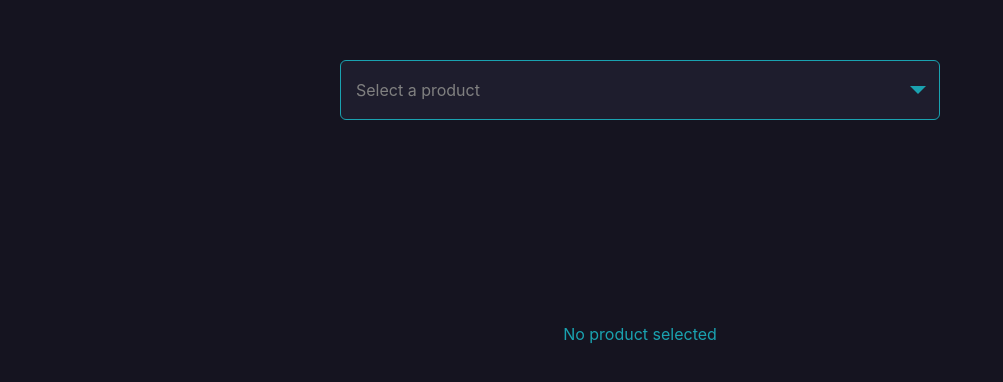
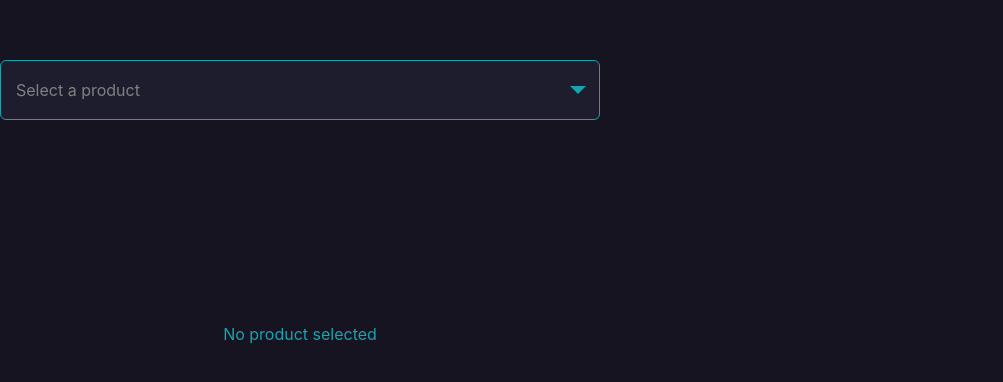
Before and after one commit to missatrox44/baqla-diligent-robotics-assessment, a React (Vite) app: page / in a window 1280 px wide. Shown: the part 196-578 px from the top of the page, without its empty margins (0-1003 px from the left). Built offline with nearby package versions, Linux system fonts and the light colour scheme; no server answers.

Commit message:
modularized app but now it is not center

```diff
--- a/src/App.tsx
+++ b/src/App.tsx
@@ -1,79 +1,8 @@
 import React, { useState, useEffect } from 'react';
-import './App.css';
+import ProductSelect from './components/ProductSelect'
 import ProductDetails from './components/ProductDetails';
 import { useSpring, animated } from 'react-spring';
-import Select, { components, DropdownIndicatorProps } from 'react-select';
-
-interface Product {
-  id: number;
-  title: string;
-  thumbnail: string;
-  category: string;
-  brand: string;
-  price: number;
-  description: string;
-}
-
-interface ProductOption {
-  value: number;
-  label: string;
-}
-
-interface OptionState {
-  isSelected: boolean;
-  isFocused: boolean;
-}
-
-const CustomDropdownIndicator = (props: DropdownIndicatorProps) => {
-  return (
-    components.DropdownIndicator && (
-      <components.DropdownIndicator {...props}>
-        <div style={{ borderTop: '8px solid #1AA2B0', borderLeft: '8px solid transparent', borderRight: '8px solid transparent', height: 0, width: '16px' }}></div>
-      </components.DropdownIndicator>
-    )
-  );
-};
-
-const customStyles = {
-  control: (base: object) => ({
-    ...base,
-    backgroundColor: '#1E1D2D',
-    borderColor: '#1AA2B0',
-    borderRadius: '6px',
-    height: '60px',
-    padding: '5px',
-    color: '#1AA2B0',
-    width: '600px'
-  }),
-  option: (base: object, state: OptionState) => ({
-    ...base,
-    backgroundColor: state.isSelected || state.isFocused ? '#1AA2B0' : '#1E1D2D',
-    color: state.isSelected || state.isFocused ? '#1E1D2D' : '#1AA2B0',
-    fontWeight: 'bold',
-    lineHeight: '30px',
-  }),
-  singleValue: (base: object) => ({
-    ...base,
-    color: '#1AA2B0',
-  }),
-  menu: (base: object) => ({
-    ...base,
-    borderColor: '#1AA2B0',
-    borderRadius: '6px',
-    borderWidth: '1px',
-    boxShadow: 'none',
-    marginTop: '5px',
-  }),
-  menuList: (base: object) => ({
-    ...base,
-    overflowY: 'auto' as const,
-    padding: 0,
-    '&::-webkit-scrollbar': {
-      width: 0,
-      background: 'transparent',
-    },
-  }),
-};
+import { Product } from './types/types';
 
 
 const App: React.FC = () => {
@@ -84,28 +13,12 @@ const App: React.FC = () => {
   useEffect(() => {
     fetch('https://dummyjson.com/products')
       .then(response => response.json())
-      .then(data => {
-        // console.log("API Response:", data);
-        setProducts(data.products)
-      })
+      .then(data => setProducts(data.products))
       .catch(error => console.error("Error fetching products:", error));
   }, []);
 
-  // Initial animation states
-  const [detailsAnimation, setDetailsAnimation] = useSpring(() => ({
-    opacity: 0,
-    transform: 'translateY(30px)',
-  }));
-
-  const [noProductAnimation, setNoProductAnimation] = useSpring(() => ({
-    opacity: 1,
-    transform: 'scale(0.8)',
-  }));
-
-  const handleSelectProductChange = (selectedOption: ProductOption | null) => {
-    if (selectedOption) {
-      const product = products.find(p => p.id === selectedOption.value);
-      setSelectedProduct(product || null);
+  const onSelectProduct = (product: Product | null) => {
+    setSelectedProduct(product);
 
     if (product) {
       // animate Product Details card
@@ -122,19 +35,21 @@ const App: React.FC = () => {
         from: { opacity: 0, transform: 'scale(0.8)' },
       });
     }
-    }
   };
+  // Initial animation states
+  const [detailsAnimation, setDetailsAnimation] = useSpring(() => ({
+    opacity: 0,
+    transform: 'translateY(30px)',
+  }));
 
+  const [noProductAnimation, setNoProductAnimation] = useSpring(() => ({
+    opacity: 1,
+    transform: 'scale(0.8)',
+  }));
 
   return (
     <>
-      <Select
-        styles={customStyles}
-        components={{ DropdownIndicator: CustomDropdownIndicator, IndicatorSeparator: () => null }}
-        options={products.map(product => ({ value: product.id, label: product.title }))}
-        onChange={(value) => handleSelectProductChange(value as ProductOption | null)}
-        placeholder="Select a product"
-      />
+      <ProductSelect products={products} onSelect={onSelectProduct} />
 
       {selectedProduct ? (
         <animated.div key={selectedProduct.id} style={detailsAnimation}>
--- /dev/null
+++ b/src/components/CustomDropdownIndicator.tsx
@@ -0,0 +1,11 @@
+import { components, DropdownIndicatorProps } from 'react-select';
+
+export const CustomDropdownIndicator: React.FC<DropdownIndicatorProps> = (props) => {
+  return (
+    components.DropdownIndicator && (
+      <components.DropdownIndicator {...props}>
+        <div style={{ borderTop: '8px solid #1AA2B0', borderLeft: '8px solid transparent', borderRight: '8px solid transparent', height: 0, width: '16px' }}></div>
+      </components.DropdownIndicator>
+    )
+  );
+};
--- /dev/null
+++ b/src/components/ProductSelect.tsx
@@ -0,0 +1,30 @@
+import Select from 'react-select';
+import { Product, ProductOption } from '../types/types';
+import customStyles from '../customStyles/customStyles';
+import { CustomDropdownIndicator } from './CustomDropdownIndicator';
+
+interface ProductSelectProps {
+  products: Product[];
+  onSelect: (product: Product | null) => void;
+}
+
+const ProductSelect: React.FC<ProductSelectProps> = ({ products, onSelect }) => {
+  const handleSelectProductChange = (selectedOption: ProductOption | null) => {
+    if (selectedOption) {
+      const product = products.find(p => p.id === selectedOption.value);
+      onSelect(product || null);
+    }
+  };
+
+  return (
+    <Select
+      styles={customStyles}
+      components={{ DropdownIndicator: CustomDropdownIndicator, IndicatorSeparator: () => null }}
+      options={products.map(product => ({ value: product.id, label: product.title }))}
+      onChange={(value) => handleSelectProductChange(value as ProductOption | null)}
+      placeholder="Select a product"
+    />
+  );
+};
+
+export default ProductSelect;
--- /dev/null
+++ b/src/customStyles/customStyles.ts
@@ -0,0 +1,44 @@
+import { OptionState } from "../types/types";
+
+const customStyles = {
+  control: (base: object) => ({
+    ...base,
+    backgroundColor: '#1E1D2D',
+    borderColor: '#1AA2B0',
+    borderRadius: '6px',
+    height: '60px',
+    padding: '5px',
+    color: '#1AA2B0',
+    width: '600px'
+  }),
+  option: (base: object, state: OptionState) => ({
+    ...base,
+    backgroundColor: state.isSelected || state.isFocused ? '#1AA2B0' : '#1E1D2D',
+    color: state.isSelected || state.isFocused ? '#1E1D2D' : '#1AA2B0',
+    fontWeight: 'bold',
+    lineHeight: '30px',
+  }),
+  singleValue: (base: object) => ({
+    ...base,
+    color: '#1AA2B0',
+  }),
+  menu: (base: object) => ({
+    ...base,
+    borderColor: '#1AA2B0',
+    borderRadius: '6px',
+    borderWidth: '1px',
+    boxShadow: 'none',
+    marginTop: '5px',
+  }),
+  menuList: (base: object) => ({
+    ...base,
+    overflowY: 'auto' as const,
+    padding: 0,
+    '&::-webkit-scrollbar': {
+      width: 0,
+      background: 'transparent',
+    },
+  }),
+};
+
+export default customStyles;
--- a/src/index.css
+++ b/src/index.css
@@ -18,7 +18,7 @@
   -webkit-text-size-adjust: 100%;
 }
 body {
-  margin: 0;
+  margin: 0 auto;
   display: flex;
   place-items: center;
   min-width: 320px;
@@ -26,7 +26,7 @@ body {
 }
 
 /* not sure why this style is not applying */
-.img {
+/* .img {
   border: 1px solid #1AA2B0 !important;
   border-radius: 10px;
-}
+} */
--- /dev/null
+++ b/src/types/types.ts
@@ -0,0 +1,19 @@
+export interface Product {
+  id: number;
+  title: string;
+  thumbnail: string;
+  category: string;
+  brand: string;
+  price: number;
+  description: string;
+}
+
+export interface ProductOption {
+  value: number;
+  label: string;
+}
+
+export interface OptionState {
+  isSelected: boolean;
+  isFocused: boolean;
+}
```
Lines whose indentation alone changed are shown as unchanged.
